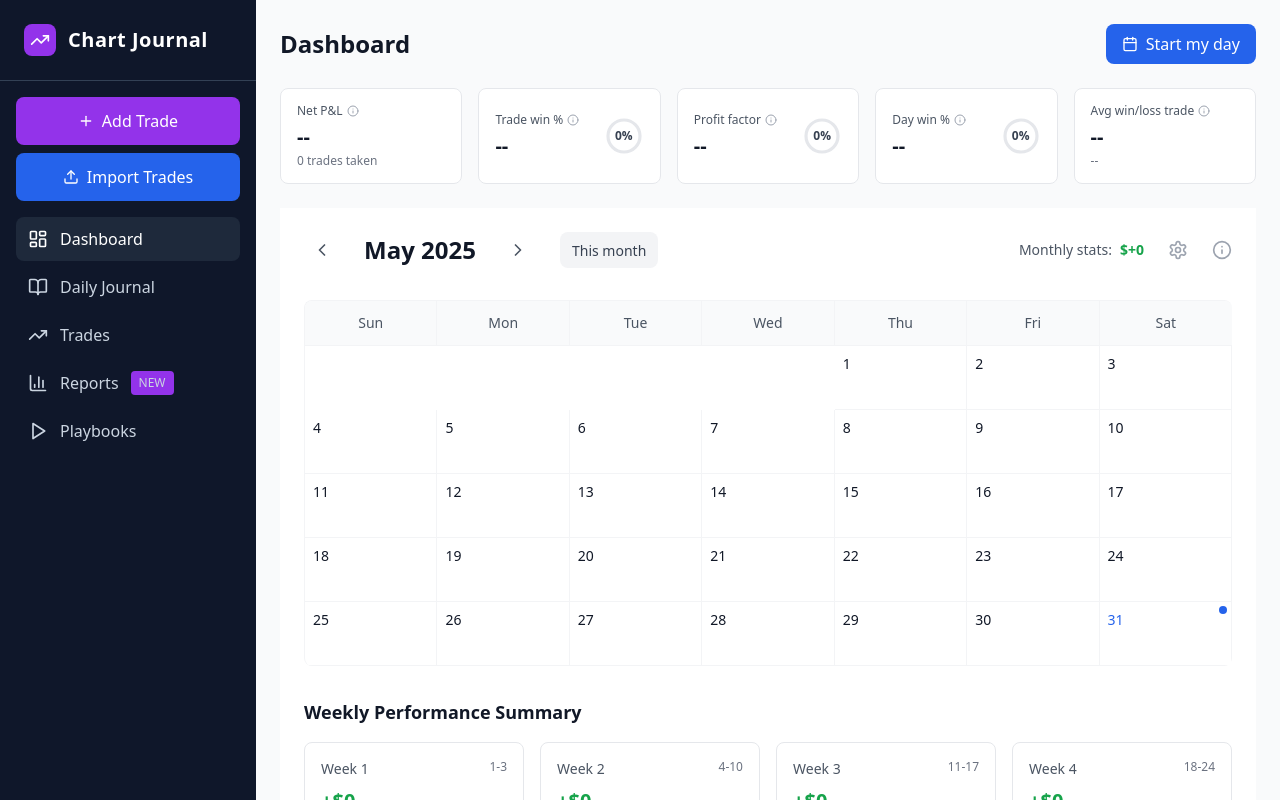
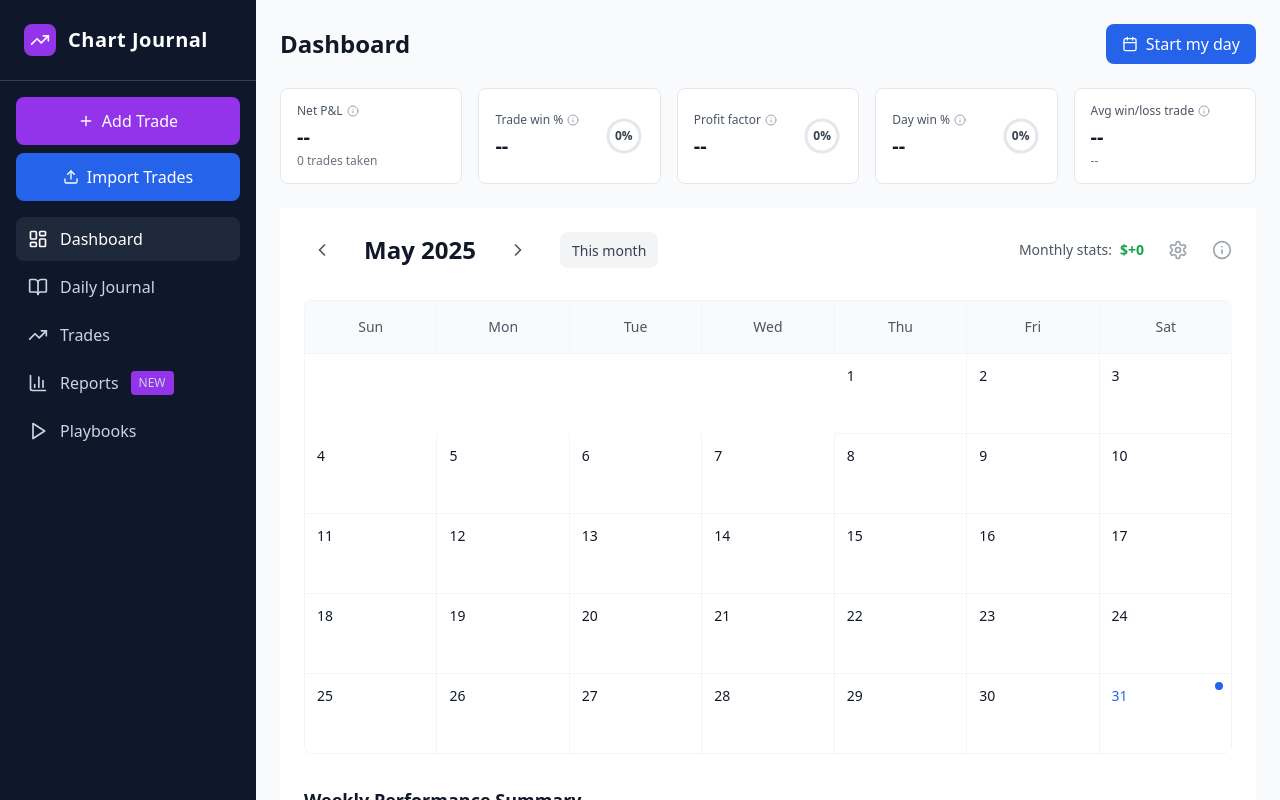
Before and after one commit to riccorohl/trading-journal, a React (Vite) app: page / in a window 1280 px wide. Built offline with nearby package versions, Linux system fonts and the light colour scheme.

Commit message:
Refactor: Increase calendar size
Increased the size of the calendar to fill the available space and match the previous design.

```diff
--- a/src/components/CalendarWidget.tsx
+++ b/src/components/CalendarWidget.tsx
@@ -118,7 +118,7 @@ const CalendarWidget: React.FC<CalendarWidgetProps> = ({ onDayClick }) => {
 
     // Add empty cells for days before the first day of the month
     for (let i = 0; i < startingDayOfWeek; i++) {
-      days.push(<div key={`empty-${i}`} className="h-16"></div>);
+      days.push(<div key={`empty-${i}`} className="h-20"></div>);
     }
 
     // Add days of the month
@@ -126,7 +126,7 @@ const CalendarWidget: React.FC<CalendarWidgetProps> = ({ onDayClick }) => {
       const dailyData = getDailyPnL(day);
       const isToday = new Date().toDateString() === new Date(currentYear, currentMonth, day).toDateString();
 
-      let cellClass = "h-16 p-2 border-r border-b border-gray-100 cursor-pointer transition-colors relative";
+      let cellClass = "h-20 p-3 border-r border-b border-gray-100 cursor-pointer transition-colors relative";
 
       if (dailyData) {
         if (dailyData.pnl > 0) {
@@ -156,7 +156,7 @@ const CalendarWidget: React.FC<CalendarWidgetProps> = ({ onDayClick }) => {
             )}
           </div>
           {isToday && (
-            <div className="absolute top-1 right-1 w-2 h-2 bg-blue-600 rounded-full"></div>
+            <div className="absolute top-2 right-2 w-2 h-2 bg-blue-600 rounded-full"></div>
           )}
         </div>
       );
@@ -210,7 +210,7 @@ const CalendarWidget: React.FC<CalendarWidgetProps> = ({ onDayClick }) => {
           {/* Days of Week Header */}
           <div className="grid grid-cols-7 border-t border-l border-gray-100 rounded-t-lg overflow-hidden">
             {daysOfWeek.map(day => (
-              <div key={day} className="p-3 text-center text-sm font-medium text-gray-600 bg-gray-50 border-r border-b border-gray-100 last:border-r-0">
+              <div key={day} className="p-4 text-center text-sm font-medium text-gray-600 bg-gray-50 border-r border-b border-gray-100 last:border-r-0">
                 {day}
               </div>
             ))}
@@ -223,12 +223,12 @@ const CalendarWidget: React.FC<CalendarWidgetProps> = ({ onDayClick }) => {
         </div>
 
         {/* Weekly Performance Summary */}
-        <div>
-          <h2 className="text-lg font-semibold text-gray-900 mb-4">Weekly Performance Summary</h2>
-          <div className="grid grid-cols-1 md:grid-cols-2 lg:grid-cols-4 gap-4">
+        <div className="mb-4">
+          <h2 className="text-lg font-semibold text-gray-900 mb-6">Weekly Performance Summary</h2>
+          <div className="grid grid-cols-1 md:grid-cols-2 lg:grid-cols-4 gap-6">
             {weeklyStats.map((week) => (
-              <div key={week.week} className="bg-white border border-gray-200 rounded-lg p-4">
-                <div className="flex justify-between items-start mb-2">
+              <div key={week.week} className="bg-white border border-gray-200 rounded-lg p-6 shadow-sm">
+                <div className="flex justify-between items-start mb-3">
                   <h3 className="text-sm font-medium text-gray-600">Week {week.week}</h3>
                   <div className="text-xs text-gray-500">
                     {week.startDate === week.endDate
@@ -237,14 +237,14 @@ const CalendarWidget: React.FC<CalendarWidgetProps> = ({ onDayClick }) => {
                     }
                   </div>
                 </div>
-                <div className={`text-xl font-bold mb-1 ${week.pnl >= 0 ? 'text-green-600' : 'text-red-600'}`}>
+                <div className={`text-2xl font-bold mb-2 ${week.pnl >= 0 ? 'text-green-600' : 'text-red-600'}`}>
                   {week.pnl >= 0 ? '+' : ''}${week.pnl.toFixed(0)}
                 </div>
-                <div className="text-xs text-gray-500">
+                <div className="text-sm text-gray-500">
                   {week.tradingDays} trading day{week.tradingDays === 1 ? '' : 's'}
                 </div>
                 {week.tradingDays > 0 && (
-                  <div className="text-xs text-gray-500 mt-1">
+                  <div className="text-sm text-gray-500 mt-1">
                     Avg: ${(week.pnl / week.tradingDays).toFixed(0)}/day
                   </div>
                 )}
```
